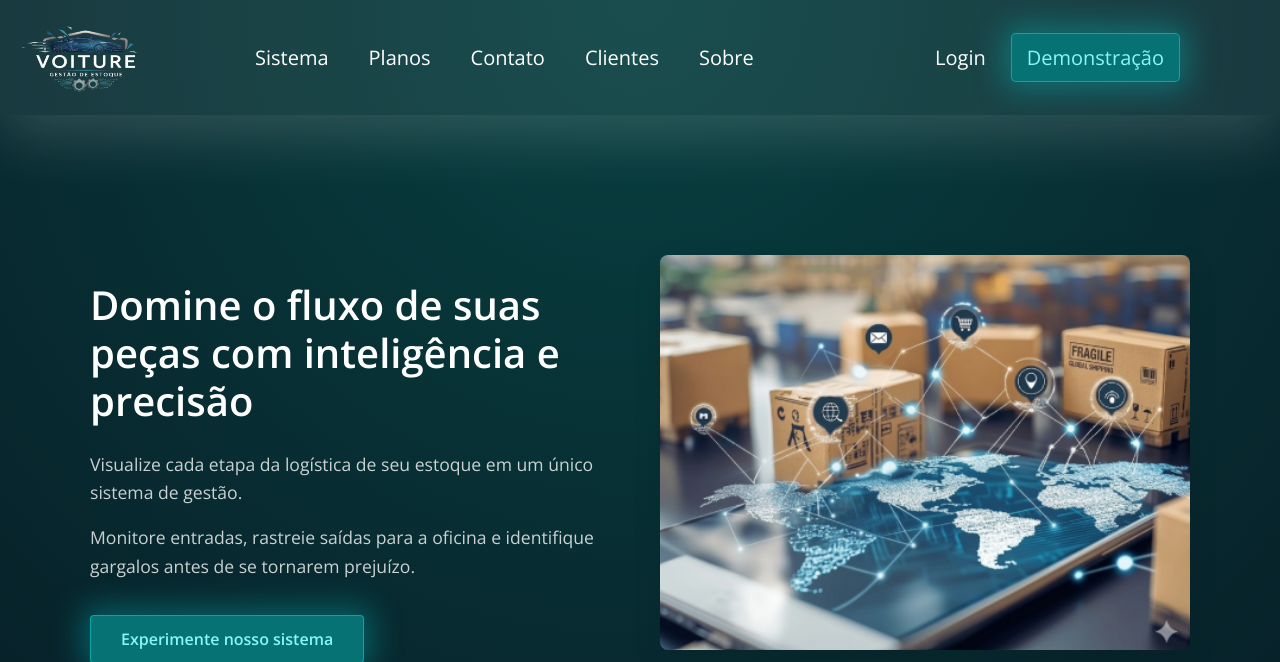
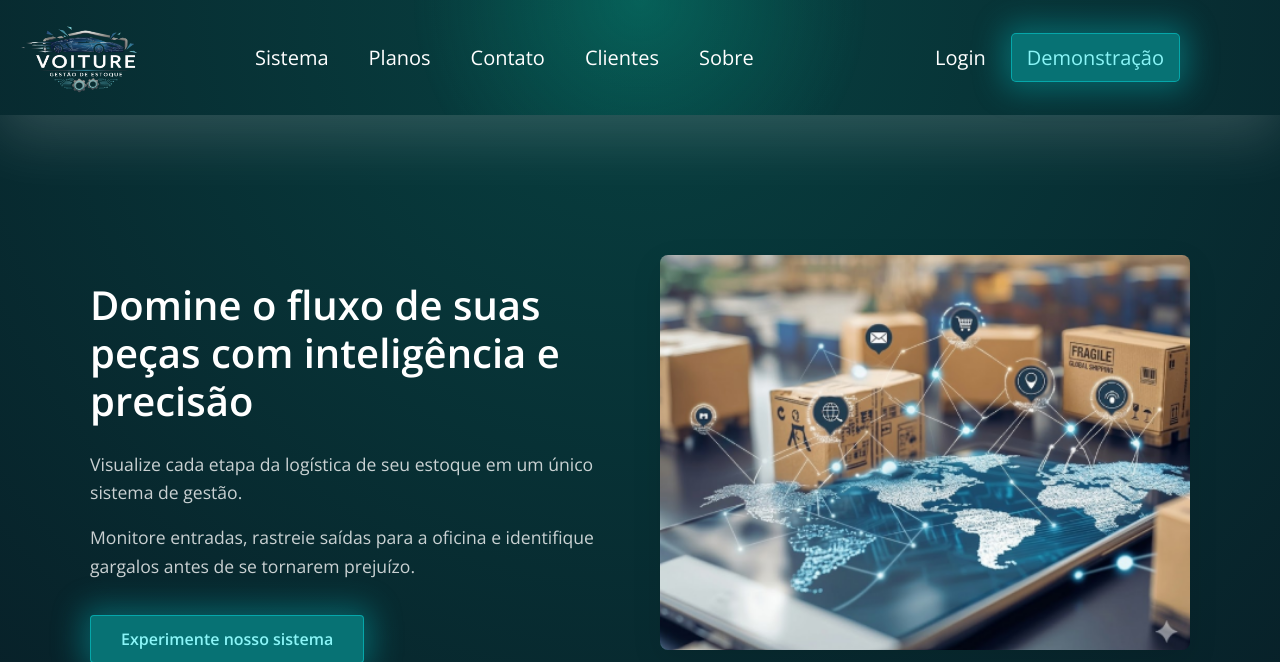
Before and after one commit to voituregestaodeestoque/projeto_voiture, a Flask app: page /landingpage in a window 1280 px wide. Shown: the top 662 px of the page. Run offline with Flask 3, Linux system fonts and the light colour scheme.

Commit message:
lp header

```diff
--- a/static/landing_page.css
+++ b/static/landing_page.css
@@ -46,7 +46,10 @@ header {
     width: 100%;
     position: sticky;
     align-items: center;
-    background-color: #ffffff13;
+    background-image:
+        /* Glow sutil no topo/cabeçalho */
+        radial-gradient(circle at 50% 0%, rgba(6, 158, 135, 0.351) 0%, transparent 35%);
+
     box-shadow: 0 20px 60px 2px #ffffff29;
 }
 
@@ -71,6 +74,18 @@ header li {
 header a {
     color: inherit;
     text-decoration: none;
+}
+
+header.scrolled {
+    animation: header-transition 0.5s forwards
+}
+
+@keyframes header-transition {
+    to {
+
+        background-color: #1e2a29;
+    }
+
 }
 
 #header-menu-toggle{
@@ -108,7 +123,7 @@ header a {
 
 #nav-direita {
     display: flex;
-    flex-wrap: wrap-reverse;
+    flex-wrap: wrap;
     justify-content: flex-end;
     gap: 10px;
     align-items: center;
@@ -166,7 +181,7 @@ header a {
     #nav-direita {
         flex-direction: column;
         width: 100%;
-        align-items: flex-start;
+        align-items: center;
         padding: 10px 20px;
         margin-left: 0;
     }
--- a/templates/landing_page.html
+++ b/templates/landing_page.html
@@ -28,19 +28,18 @@
         </div>
 
         <nav class="menu" id="menu">
-            <div id="nav-esquerda">
+
+            <ul id="nav-esquerda">
                 <li><a href="#sistema">Sistema</a></li>
                 <li><a href="#planos">Planos</a></li>
                 <li><a href="#contato">Contato</a></li>
                 <li><a href="#banner-empresas">Clientes</a></li>
                 <li><a href="#sobre_nos">Sobre</a></li>
-            </div>
-
-            <div id="nav-direita">
+            </ul>
+            <ul id="nav-direita">
                 <li> <a href="{{ url_for('loginfuncionario') }}">Login</a></li>
                 <li id="demonstracao">Demonstração</li>
-            </div>
-
+            </ul>
         </nav>
     </header>
 
@@ -448,6 +447,17 @@
             feats.forEach(function (f, i) { setActive(f, i === 0); });
         });
     })();
+
+    window.addEventListener("scroll", function () {
+        const header = document.querySelector("header");
+
+        if (window.scrollY > 70) {
+            header.classList.add("scrolled");
+        } else {
+            header.classList.remove("scrolled");
+        }
+    });
+
 </script>
 
 </html>
```
